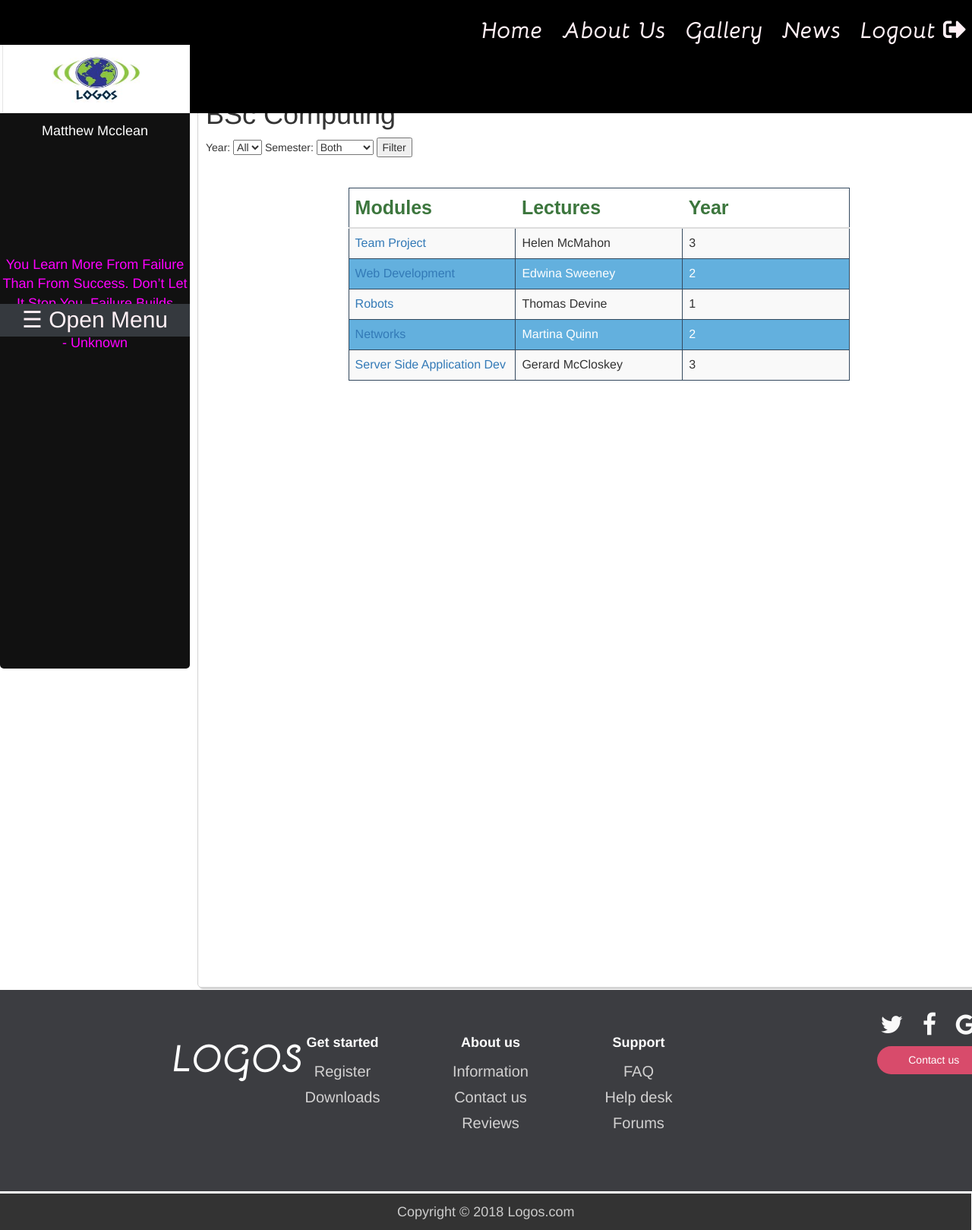
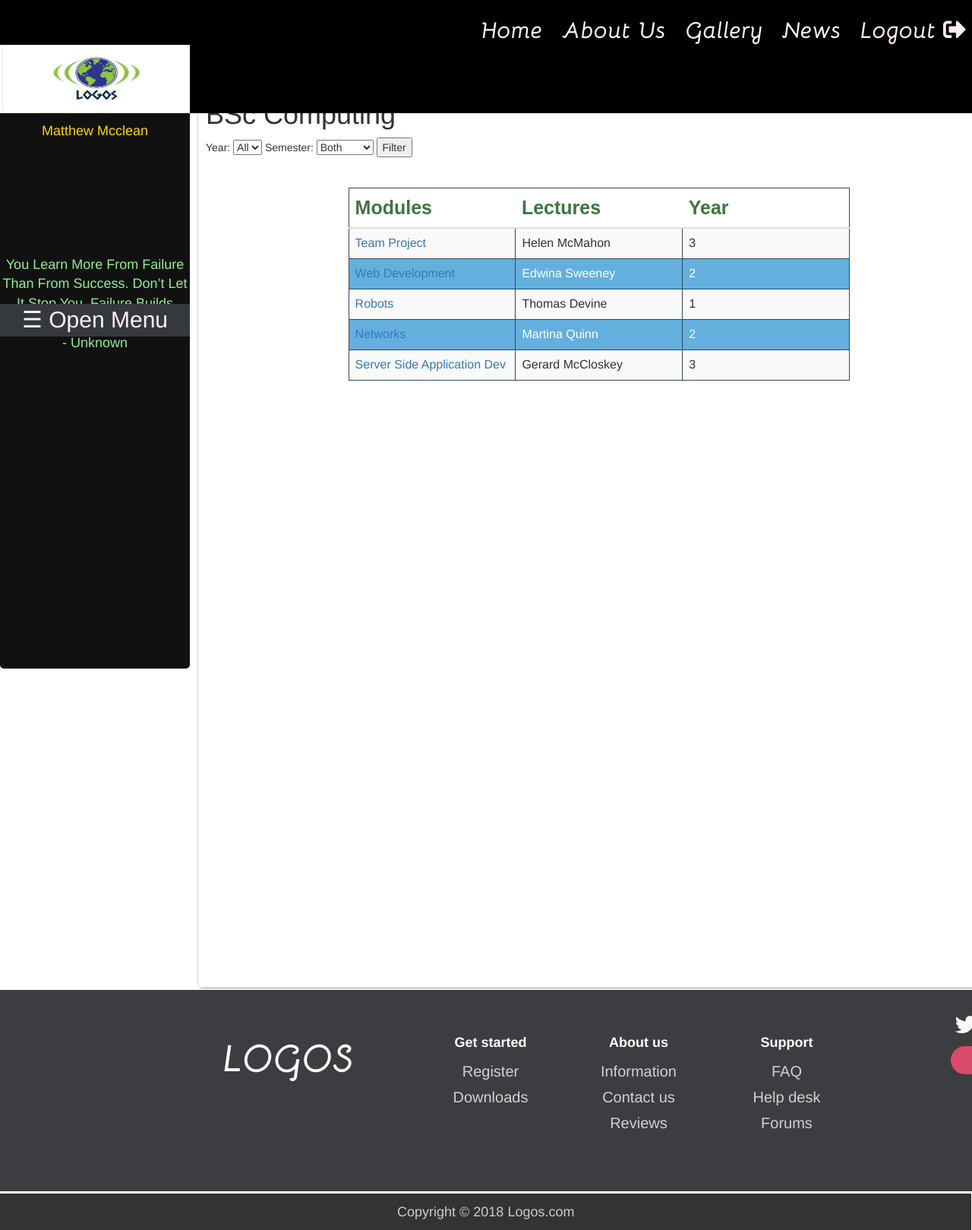
Before and after one commit to mmcclean1/TeamProject, a PHP site: page /test15/index.php in a window 1280 px wide; the page is wider, and only the part inside the window is pictured. Shown: that part at 76% size. Run offline with PHP 8.4, Linux system fonts and the light colour scheme; a user stored in the database is signed in; data comes from the database, SQL or seed files in the repository; some libraries are stand-ins or nearby versions.

Commit message:
Add files via upload

```diff
--- a/TeamProject/includes/footer.php
+++ b/TeamProject/includes/footer.php
@@ -20,7 +20,7 @@
 		<footer id="myFooter">
 			<div class="container">
 				<div class="row">
-                <div class="col-sm-3">
+					<div class="col-sm-5">
 						<h2 class="logo">&nbsp;&nbsp;&nbsp;&nbsp;&nbsp;&nbsp;&nbsp;&nbsp;&nbsp;&nbsp;&nbsp;&nbsp;&nbsp;&nbsp;&nbsp;&nbsp;&nbsp;<a href="#">LOGOS</a></h2>
 					</div>
 					<div class="col-sm-2">
@@ -47,16 +47,18 @@
 							<li><a href="#">Forums</a></li>
 						</ul>
 					</div>
-                <div class="col-sm-3">
+					<div class="col-sm-1">
 						<div class="social-networks">
-                        <a href="" class="twitter"><i class="fa fa-twitter"></i></a>
-                        <a href="#" class="facebook"><i class="fa fa-facebook"></i></a>
-                        <a href="#" class="google"><i class="fa fa-google-plus"></i></a>
+							<a href="https://twitter.com/LYIT?ref_src=twsrc%5Egoogle%7Ctwcamp%5Eserp%7Ctwgr%5Eauthor" class="twitter"><i class="fa fa-twitter"></i></a>
+							<a href="https://www.facebook.com/lyit.welcome/" class="facebook"><i class="fa fa-facebook "></i></a>
+							<a href="https://accounts.google.com/signin/v2/identifier?passive=1209600&osid=1&continue=https%3A%2F%2Fplus.google.com%2Fup%2F%3Fcontinue%3Dhttps%3A%2F%2Fplus.google.com%2Fpeople&followup=https%3A%2F%2Fplus.google.com%2Fup%2F%3Fcontinue%3Dhttps%3A%2F%2Fplus.google.com%2Fpeople&flowName=GlifWebSignIn&flowEntry=ServiceLogin" class="google"><i class="fa fa-google-plus"></i></a>
 						</div>
 						<button type="button" class="btn btn-default">Contact us</button>
 					</div>
 				</div>
 			</div>
+
+
 			<div class="footer-copyright">
 				<p><?php
 					echo "<p>Copyright &copy; " . date("Y") . " Logos.com</p>";
--- a/TeamProject/includes/header.php
+++ b/TeamProject/includes/header.php
@@ -41,6 +41,7 @@ require 'config/config.php';
 			<!--NAVIGATION FOR TOP BAR-->
 			<div class="topnav">
 				<div class="menu">
+
 					<li><a href="includes/handlers/logout.php">Logout
 						<i class="fas fa-sign-out-alt"></i></a></li>
 					<li><a href="">News</a></li>
--- a/TeamProject/includes/sidebar.php
+++ b/TeamProject/includes/sidebar.php
@@ -6,7 +6,7 @@
 	<div id="pic">
 
 		<?php
-		$db = mysqli_connect("localhost","root","","studentsupport");
+		$db = mysqli_connect("localhost:3307","root","","studentsupport");
 		$id = $_SESSION['id'];
 
 		$sql = "SELECT * FROM member WHERE id ='$id'";
@@ -20,7 +20,7 @@
 	</div>
 	<!--DISPLAY USERNAME UNDER PIC-->
 	<div id="username">
-		<p id=username><font color="white">
+		<p id=username><font color="gold">
 
 			<?php
 
@@ -42,7 +42,7 @@
 
 	<!--Random quote generator - just add to sidebar or where ever, css it up, and BAM! Random quotes. Can easily add more if needed -->
 	<div id='quotes'>
-		<p id=quotes><font color="magenta" ><?php
+		<p id=quotes><font color="lightgreen" ><?php
 			$quotes = array(
 				array("The Way Get Started Is To Quit Talking And Begin Doing.","Walt Disney"),
 				array("The Pessimist Sees Difficulty In Every Opportunity. The Optimist Sees Opportunity In Every Difficulty.","Winston Churchill"),
@@ -85,18 +85,14 @@
 						<div class="sidebar-links">
 
 
-							<a class="link-red" href="mapFind.php"><i class="fas fa-map-marker-alt fa-1x" style="color:gold"></i> Map</a>
+							<a class="link-red" href="mapFind.php"><i class="fas fa-map-marker-alt fa-2x" style="color:#da4545;"></i> Map</a>
 
-							<a class="link-blue" a href="meetings.php"><i class="far fa-user fa-1x" style="color:gold"></i> Meetings</a>
+							<a class="link-blue" a href="meetings.php"><i class="far fa-user fa-2x" style="color:#487db2;"></i> Meetings</a>
 
-							<a class="link-red" href="report.php"> Report</a>
+							<a class="link-green" href="report.php"><i class="fas fa-book fa-2x "style="color:#d0d237;"></i> Report</a>
 
 
-							<a class="link-yellow selected" href="settings.php"><i class="fas fa-cog fa-spin fa-x" style="color:yellow"></i> Settings</a>
-
-
-
-							<a class="link-green" href="createComment.php">Comments</a>
+							<a class="link-yellow selected" href="settings.php"><i class="fas fa-cog fa-spin fa-2x" style="color:#86be2e;"></i> Settings</a>
 
 						</div>
 					</div>
```
Lines whose indentation alone changed are shown as unchanged.
